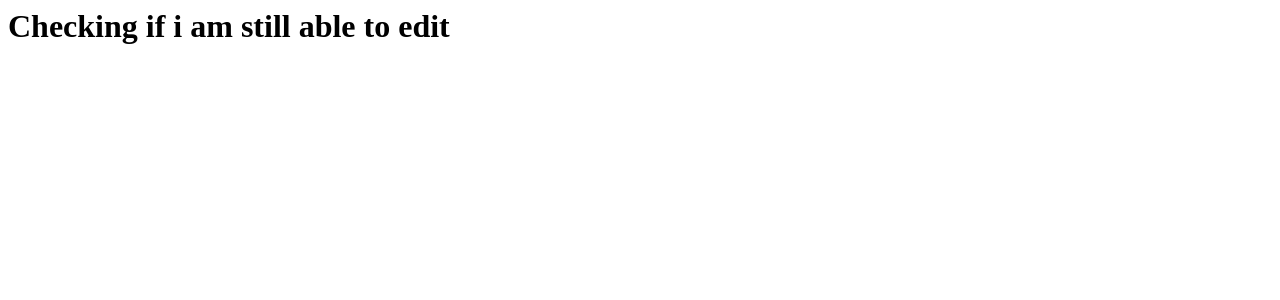
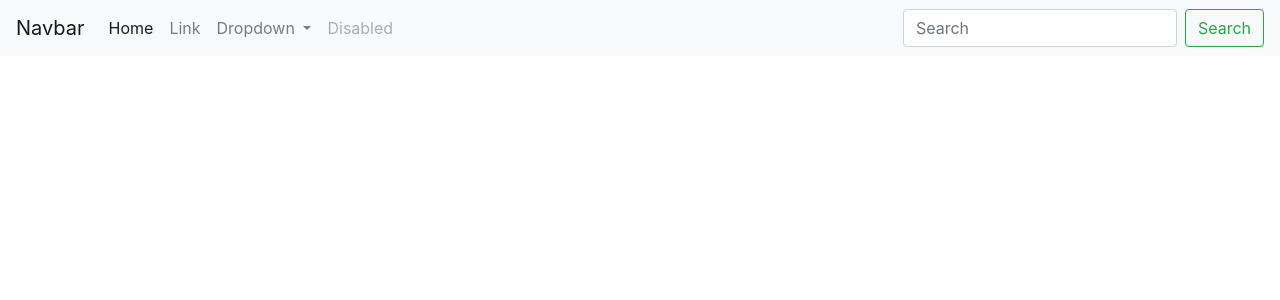
Before and after one commit to Nikhill7/django_practice, a Django app: page / in a window 1280 px wide. Shown: the top 300 px of the page. Run offline with Django 3.2, Linux system fonts and the light colour scheme.

Commit message:
Adding dummy nav bar to the website

```diff
--- a/practice_project/app1/templates/index.html
+++ b/practice_project/app1/templates/index.html
@@ -1 +1,50 @@
-<h1>Checking if i am still able to edit</h1>
+<!doctype html>
+<html lang="en">
+  <head>
+    <!-- Required meta tags -->
+    <meta charset="utf-8">
+    <meta name="viewport" content="width=device-width, initial-scale=1, shrink-to-fit=no">
+
+    <!-- Bootstrap CSS -->
+    <link rel="stylesheet" href="https://cdn.jsdelivr.net/npm/bootstrap@4.1.3/dist/css/bootstrap.min.css" integrity="sha384-MCw98/SFnGE8fJT3GXwEOngsV7Zt27NXFoaoApmYm81iuXoPkFOJwJ8ERdknLPMO" crossorigin="anonymous">
+
+    <title>Hello, world!</title>
+  </head>
+  <body>
+    <nav class="navbar navbar-expand-lg navbar-light bg-light">
+        <a class="navbar-brand" href="#">Navbar</a>
+        <button class="navbar-toggler" type="button" data-toggle="collapse" data-target="#navbarSupportedContent" aria-controls="navbarSupportedContent" aria-expanded="false" aria-label="Toggle navigation">
+          <span class="navbar-toggler-icon"></span>
+        </button>
+
+        <div class="collapse navbar-collapse" id="navbarSupportedContent">
+          <ul class="navbar-nav mr-auto">
+            <li class="nav-item active">
+              <a class="nav-link" href="#">Home <span class="sr-only">(current)</span></a>
+            </li>
+            <li class="nav-item">
+              <a class="nav-link" href="#">Link</a>
+            </li>
+            <li class="nav-item dropdown">
+              <a class="nav-link dropdown-toggle" href="#" id="navbarDropdown" role="button" data-toggle="dropdown" aria-haspopup="true" aria-expanded="false">
+                Dropdown
+              </a>
+              <div class="dropdown-menu" aria-labelledby="navbarDropdown">
+                <a class="dropdown-item" href="#">Action</a>
+                <a class="dropdown-item" href="#">Another action</a>
+                <div class="dropdown-divider"></div>
+                <a class="dropdown-item" href="#">Something else here</a>
+              </div>
+            </li>
+            <li class="nav-item">
+              <a class="nav-link disabled" href="#">Disabled</a>
+            </li>
+          </ul>
+          <form class="form-inline my-2 my-lg-0">
+            <input class="form-control mr-sm-2" type="search" placeholder="Search" aria-label="Search">
+            <button class="btn btn-outline-success my-2 my-sm-0" type="submit">Search</button>
+          </form>
+        </div>
+      </nav>
+    </body>
+</html>
```
